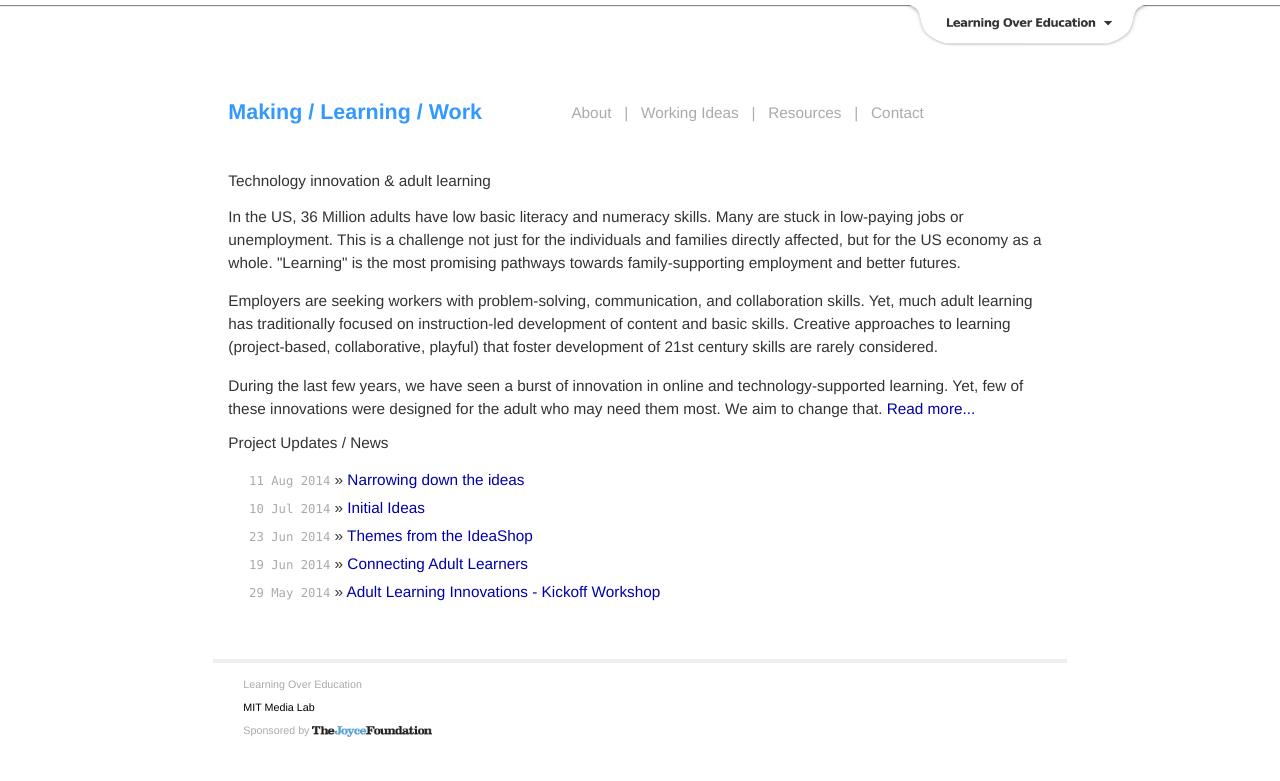
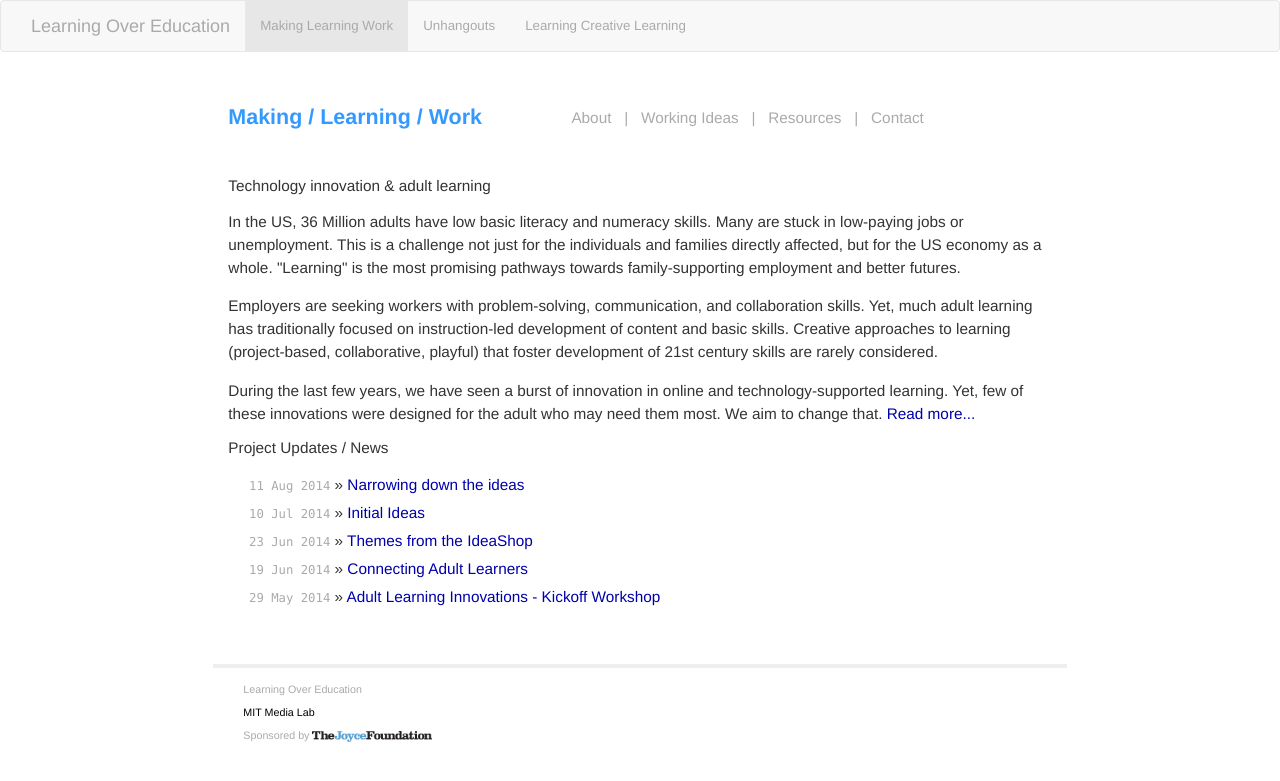
Before and after one commit to mitmedialab/mlw.media.mit.edu, a Jekyll site: the page built from index.html, in a window 1280 px wide. Shown: the top 781 px of the page. Built offline with Jekyll 4.4.1, drawn with Linux system fonts in a browser that asks for light colours; nearby versions of some CDN libraries; Markdown is read by kramdown in place of the engine named in the settings.

Commit message:
navbar swap

```diff
--- /dev/null
+++ b/_includes/navbar.html
@@ -0,0 +1,23 @@
+<nav class="navbar navbar-default" role="navigation">
+  <div class="container-fluid">
+    <!-- Brand and toggle get grouped for better mobile display -->
+    <div class="navbar-header">
+      <button type="button" class="navbar-toggle" data-toggle="collapse" data-target="#bs-example-navbar-collapse-1">
+        <span class="sr-only">Toggle navigation</span>
+        <span class="icon-bar"></span>
+        <span class="icon-bar"></span>
+        <span class="icon-bar"></span>
+      </button>
+      <a class="navbar-brand" href="#">Learning Over Education</a>
+    </div>
+
+    <!-- Collect the nav links, forms, and other content for toggling -->
+    <div class="collapse navbar-collapse" id="bs-example-navbar-collapse-1">
+      <ul class="nav navbar-nav">
+        <li class="active"><a href="http://learn.media.mit.edu/mlw/">Making Learning Work</a></li>
+        <li><a href="http://unhangout.media.mit.edu">Unhangouts</a></li>
+        <li><a href="http://learn.media.mit.edu/lcl/">Learning Creative Learning</a></li>
+      </ul>
+    </div><!-- /.navbar-collapse -->
+  </div><!-- /.container-fluid -->
+</nav>
--- a/_layouts/default.html
+++ b/_layouts/default.html
@@ -17,7 +17,7 @@
                 <link rel="stylesheet" href="{{ site.baseurl }}/css/syntax.css">
 
                 <!-- Navigation tabs CSS -->
-                <link rel="stylesheet" href="{{ site.baseurl }}/css/navigation-tabs.css">
+                <link rel="stylesheet" href="{{ site.baseurl }}/css/navbar.css">
 
                 <!-- Custom CSS -->
                 <link rel="stylesheet" href="{{ site.baseurl }}/css/main.css">
@@ -42,7 +42,7 @@
                 <div id="fb-root"></div>
 
                 <!-- Navigation tabs -->
-                {% include navigation-tabs.html %}
+                {% include navbar.html %}
 
                 <!-- Responsive wrapper for site -->
                 <div class="site container-fluid">
--- /dev/null
+++ b/css/navbar.css
@@ -0,0 +1,12 @@
+
+.navbar-brand{
+    padding-left: 30px;
+}
+
+.navbar-default .navbar-brand{
+    color: #aaa !important;
+}
+
+.navbar-default .navbar-nav>li>a{
+    color: #aaa !important;
+}
```
Also changed, not shown: 17 other files.
